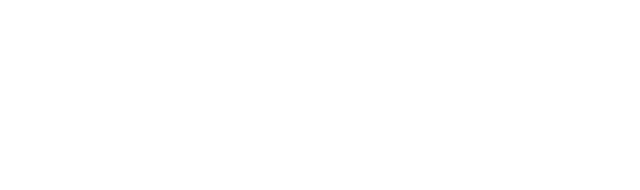
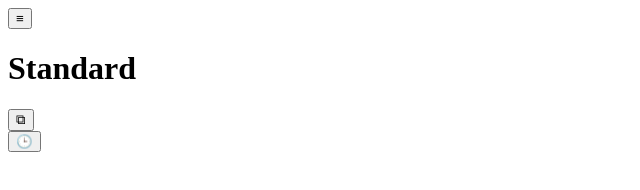
Before and after one commit to enma1945/calculator, a plain HTML site: page index.html in a window 1280 px wide. Shown: the whole page, without its empty margins (0-640 px from the left). Drawn offline with Linux system fonts and the light colour scheme.

Commit message:
upload pertama

```diff
--- a/index.html
+++ b/index.html
@@ -7,6 +7,17 @@
     <link rel="stylesheet" hres="style.css" />
 </head>
 <body>
-
+    <main class="calculator" aria-label="Kalkulator Standar">
+    <!-- Header -->
+    <header class="calc-header">
+      <div class="header-left">
+        <button class="icon-btn" id="menuBtn" title="Menu Navigasi" aria-label="Menu">≡</button>
+        <h1 class="mode-title">Standard</h1>
+        <button class="icon-btn mini-btn" id="keepOnTopBtn" title="Keep on Top" aria-label="Keep on Top">⧉</button>
+      </div>
+      <div class="header-right">
+        <button class="icon-btn" id="historyBtn" title="Riwayat Perhitungan" aria-label="History">🕒</button>
+      </div>
+    </header>
 </body>
 </html>
```
